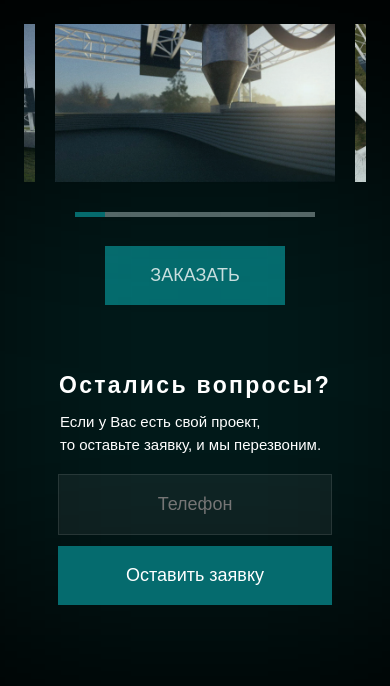
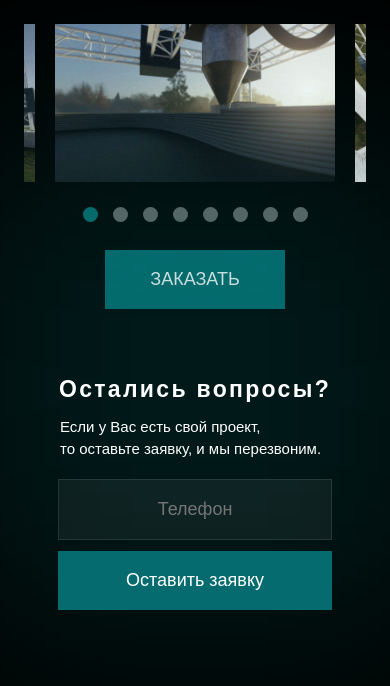
Before and after one commit to KrutikowWEB/printers, a website: page src/index.html in a window 390 px wide. Shown: the part 1726-2412 px from the top of the page. Drawn offline with nearby package versions, Linux system fonts and the light colour scheme; files that its build step writes are made by us from their sources; a web font is replaced by a local one.

Commit message:
change dots

```diff
--- a/src/sass/base/_media.scss
+++ b/src/sass/base/_media.scss
@@ -118,9 +118,9 @@
             width: 350px;
         }
     }
-    .slick-dots button {
+/*     .slick-dots button {
         width: 55px;
-    }
+    } */
     .slick-prev{
         visibility: hidden;
     }
@@ -364,8 +364,10 @@
     }
     .slick-dots{
         margin-top: 10px;
+        gap: 15px;
     }
     .slick-dots button {
-        width: 30px;
+        height: 15px;
+        width: 15px;
     }
 }
--- a/src/sass/block/_offer.scss
+++ b/src/sass/block/_offer.scss
@@ -66,14 +66,16 @@
     margin-top: 15px;
     width: 100%;
     display: flex;
+    gap: 25px;
     justify-content: center;
     list-style-type: none;
 }
 .slick-dots button {
     background: rgba(255, 255, 255, 0.4);
     border: none;
-    height: 5px;
-    width: 75px;
+    border-radius: 100%;
+    height: 25px;
+    width: 25px;
     outline: none;
     font-size: 0;
 }
```
